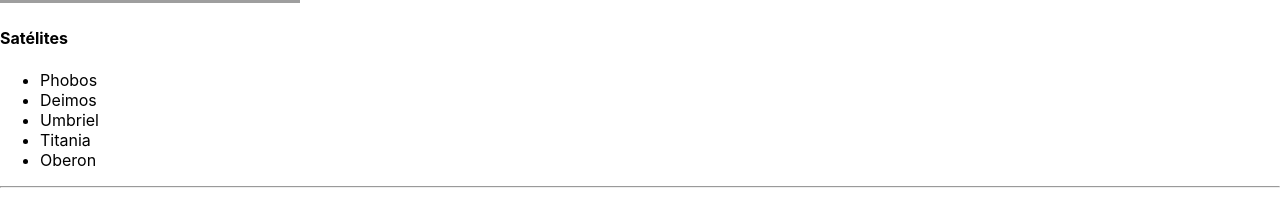
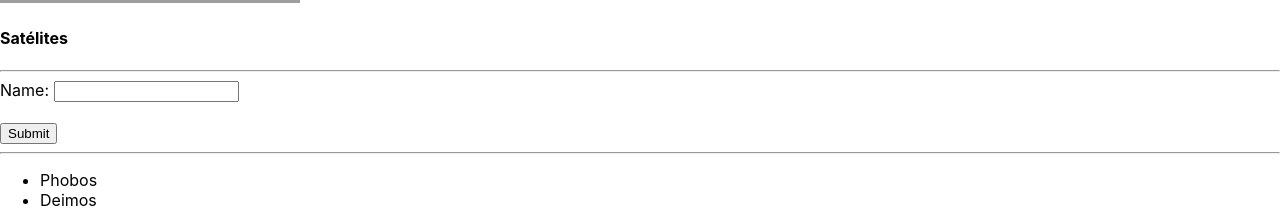
Before and after one commit to Matheus562/React.Js, a React (Create React App) app: page / in a window 1280 px wide. Shown: the part 587-795 px from the top of the page. Built offline with nearby package versions, Linux system fonts and the light colour scheme; grey boxes are pictures that could not be loaded.

Commit message:
criando-multiplos-inputs

```diff
--- /dev/null
+++ b/src/components/planets/planet/form/index.js
@@ -0,0 +1,42 @@
+import React, { Fragment, useState } from "react";
+
+const initialState = {
+  name: "",
+};
+
+const Form = (props) => {
+  const [fields, setFields] = useState(initialState);
+
+  const handleFieldsChange = (e) =>
+    setFields({
+      ...fields,
+      [e.currentTarget.name]: e.currentTarget.value,
+    });
+
+  const handleSubmit = (event) => {
+    props.addSatellite(fields);
+    event.preventDefault();
+    setFields(initialState);
+  };
+
+  return (
+    <Fragment>
+      <form onSubmit={handleSubmit}>
+        <div>
+          <label htmlFor="name">Name: </label>
+          <input
+            id="name"
+            name="name"
+            type="text"
+            value={fields.name}
+            onChange={handleFieldsChange}
+          />
+        </div>
+        <br />
+        <input type="submit" />
+      </form>
+    </Fragment>
+  );
+};
+
+export default Form;
--- a/src/components/planets/planet/index.js
+++ b/src/components/planets/planet/index.js
@@ -2,6 +2,7 @@
 import "../../shared/gray_img/style.css";
 import GrayImg from "../../shared/gray_img/index.js";
 import DescriptionWithLink from "../../shared/description_with_link";
+import Form from "./form";
 
 async function getSatellites(id) {
   let response = await fetch(`http://localhost:3000/api/${id}.json`);
@@ -18,6 +19,10 @@
     });
   }, []);
 
+  const addSatellite = (new_satellite) => {
+    setSatellites([...satellites, new_satellite]);
+  };
+
   let title;
   if (props.title_with_underline)
     title = (
@@ -33,6 +38,9 @@
       <DescriptionWithLink description={props.description} link={props.link} />
       <GrayImg img_url={props.img_url} gray={props.gray} />
       <h4>Satélites</h4>
+      <hr />
+      <Form addSatellite={addSatellite} />
+      <hr />
       <ul>
         {satellites.map((satellite, index) => (
           <li key={index}>{satellite.name}</li>
```
